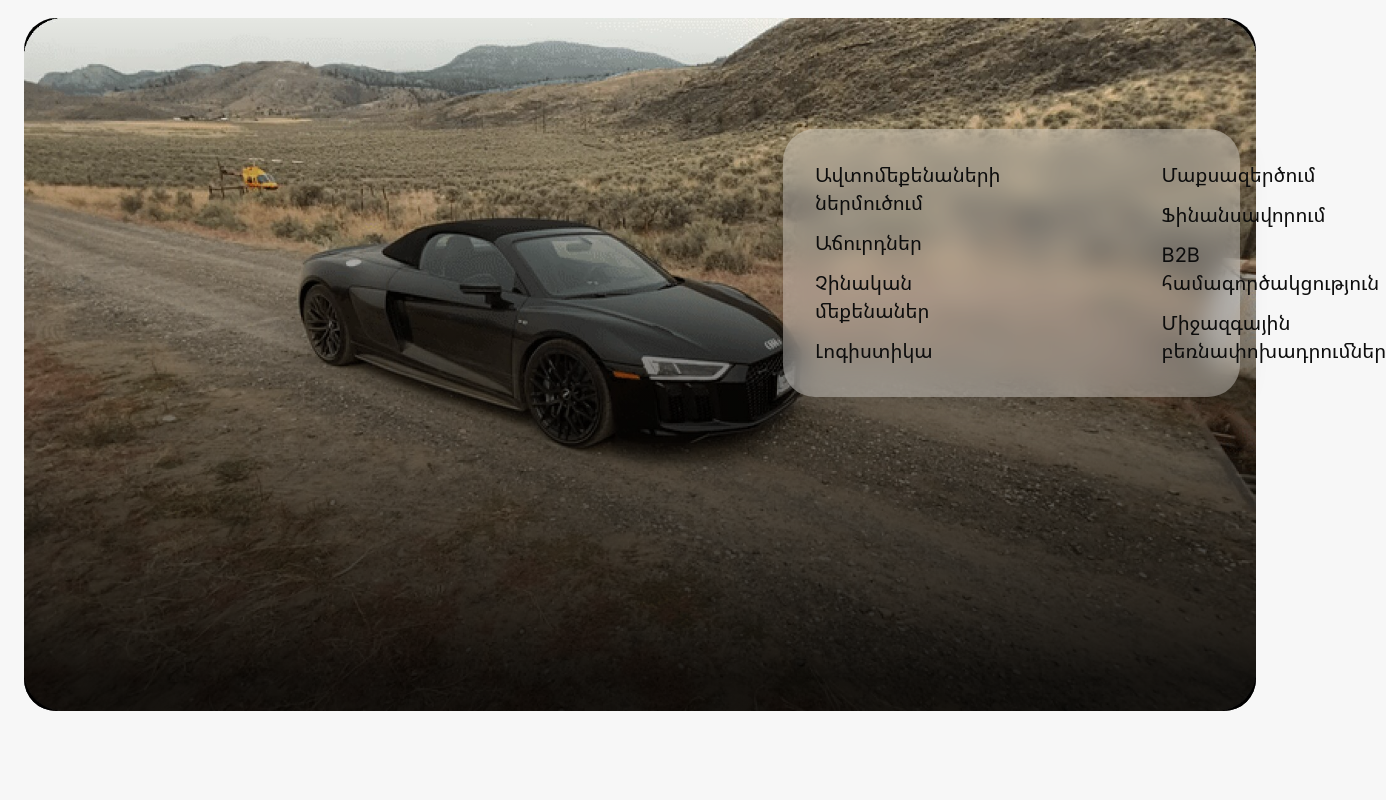
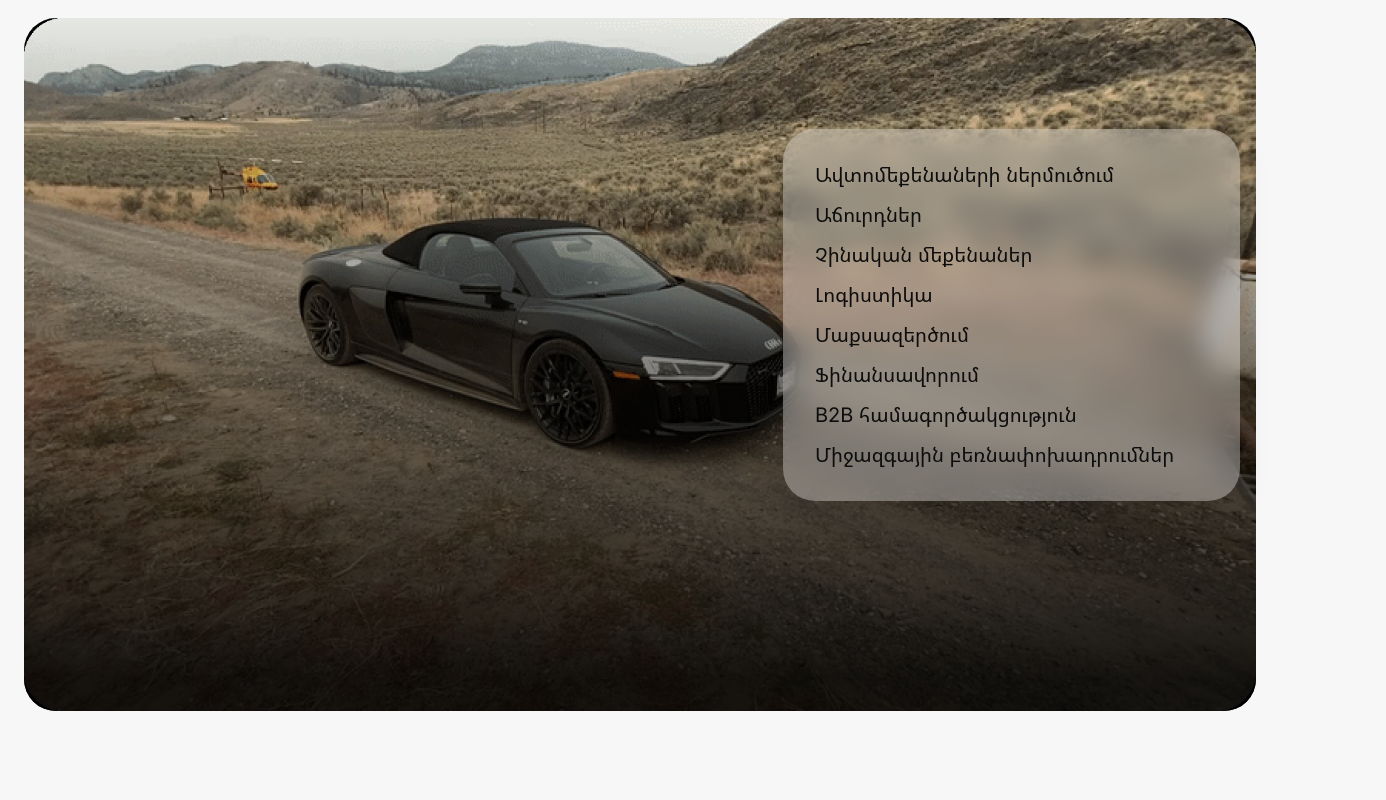
Before and after one commit to DGalstyan/AutoRoom, a Next.js app in the folder apps/web/: page / in a window 1280 px wide. Shown: the part 3140-3940 px from the top of the page, 1386 px wide, since content can reach past the window. Built offline with nearby package versions, Linux system fonts and the light colour scheme; no server answers.

Commit message:
Revert "Homepage ecosystem panel: split into two columns per Figma (#35)" (#36)
This reverts commit 7fa81f86141064b6dcc3185e7ac7a8c26b64923d.

```diff
--- a/apps/web/app/page.tsx
+++ b/apps/web/app/page.tsx
@@ -145,21 +145,13 @@ export default async function HomePage() {
             />
           </div>
           <div className="mt-4 px-4 sm:absolute sm:right-0 sm:top-[16%] sm:mt-0 sm:w-[90%] sm:max-w-[473px] sm:px-0 sm:pr-4">
-            {/* Two columns on desktop (Figma's "Frame 1597885879": row, 161px
-                gap) — a flat flex-col of both halves collapses back into one
-                column on mobile for free, since the outer gap matches each
-                half's own inner gap exactly. */}
-            <div className="flex flex-col gap-3 rounded-[32px] bg-white/[0.32] p-8 shadow-card backdrop-blur-md sm:flex-row sm:gap-[161px]">
-              {[ecosystem.items.slice(0, 4), ecosystem.items.slice(4)].map((column, index) => (
-                <ul key={index} className="flex flex-col gap-3">
-                  {column.map((item) => (
-                    <li key={item} className="text-home-label font-normal leading-[28px] text-ink">
-                      {item.trim()}
-                    </li>
-                  ))}
-                </ul>
+            <ul className="flex flex-col gap-3 rounded-[32px] bg-white/[0.32] p-8 shadow-card backdrop-blur-md">
+              {ecosystem.items.map((item) => (
+                <li key={item} className="text-home-label font-normal leading-[28px] text-ink">
+                  {item.trim()}
+                </li>
               ))}
-            </div>
+            </ul>
           </div>
         </div>
       </Section>
```
